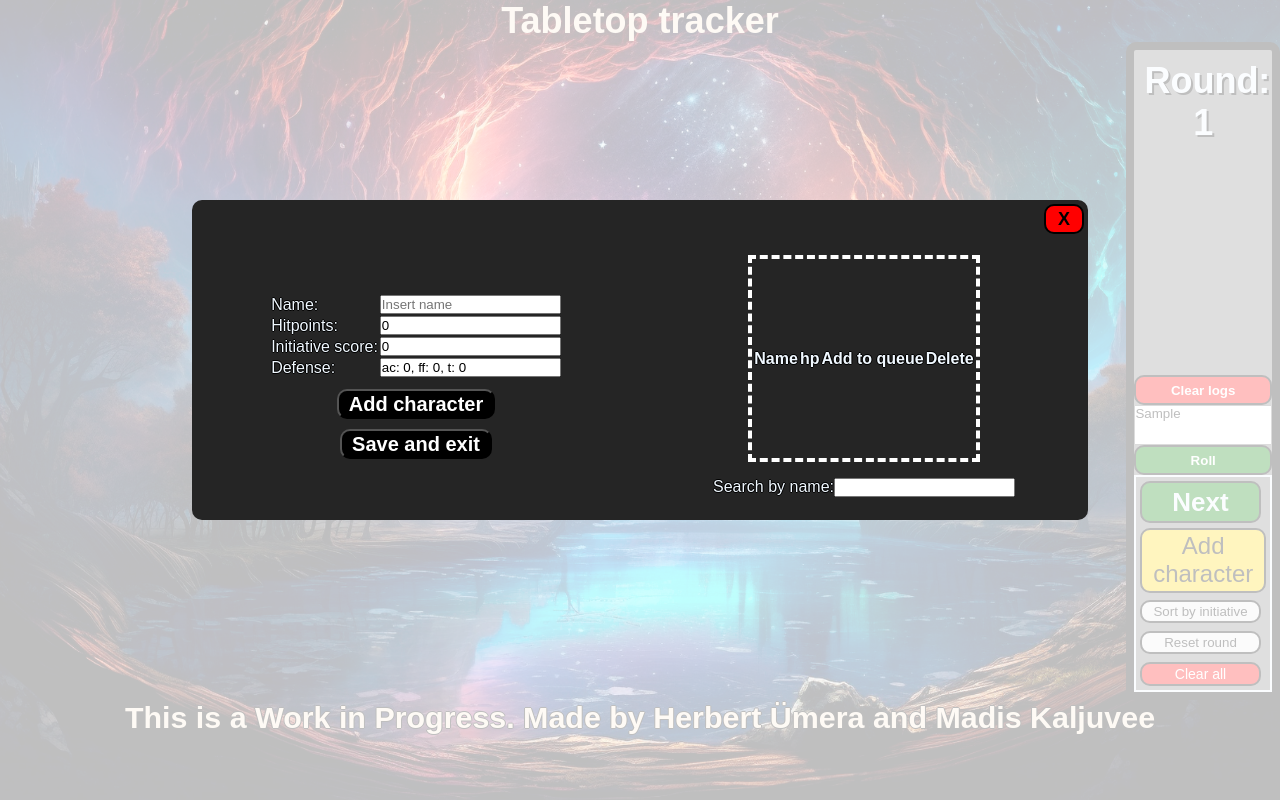
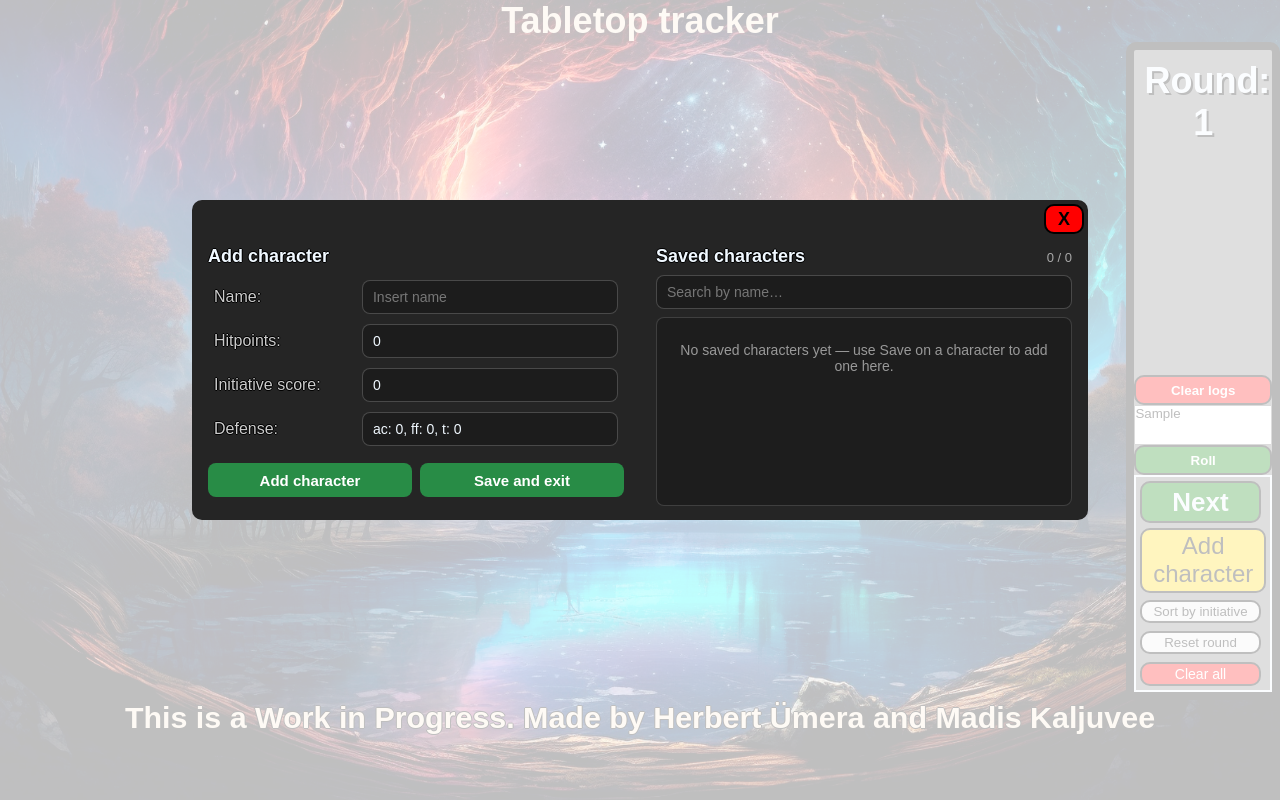
Before and after one commit to PlatypusIV/tabletop_initiative_tracker, a React (Vite) app: page / in a window 1280 px wide. Both pictures are taken after typing "Sample" into the empty fields and a click on the button "Add character". Built offline with nearby package versions, Linux system fonts and the light colour scheme.

Commit message:
improved character saving and character edit modal

```diff
--- a/src/components/CharacterEditModal/CharacterEditModal.css
+++ b/src/components/CharacterEditModal/CharacterEditModal.css
@@ -53,20 +53,83 @@
   bottom: 0;
   display: flex;
   flex-direction: column;
-  justify-content: center;
-  align-items: center;
+  justify-content: flex-start;
+  align-items: stretch;
+  padding: 0 16px;
+  box-sizing: border-box;
+  gap: 8px;
+}
+
+.characterEditHeader {
+  display: flex;
+  align-items: baseline;
+}
+
+.characterEditHeader h3,
+.savedCharacterHeader h3 {
+  margin: 0;
+  font-size: 18px;
+}
+
+.characterEditTable {
+  width: 100%;
+  border-collapse: collapse;
+}
+
+.characterEditTable td {
+  padding: 5px 6px;
+  vertical-align: middle;
+}
+
+.characterEditTable td:first-child {
+  white-space: nowrap;
+  color: rgba(255, 255, 255, 0.8);
+}
+
+.characterEditInput,
+.savedCharacterSearchInput {
+  width: 100%;
+  box-sizing: border-box;
+  padding: 8px 10px;
+  border: 1px solid rgba(255, 255, 255, 0.2);
+  border-radius: 8px;
+  background-color: rgb(28, 28, 28);
+  color: aliceblue;
+  font-size: 14px;
+  outline: none;
+  transition: border-color 0.15s ease, box-shadow 0.15s ease;
+}
+
+.characterEditInput::placeholder,
+.savedCharacterSearchInput::placeholder {
+  color: rgba(255, 255, 255, 0.4);
+}
+
+.characterEditInput:focus,
+.savedCharacterSearchInput:focus {
+  border-color: rgba(120, 180, 255, 0.8);
+  box-shadow: 0 0 0 2px rgba(120, 180, 255, 0.25);
+}
+
+.characterEditButtonRow {
+  display: flex;
+  flex-direction: row;
+  flex-wrap: wrap;
+  gap: 8px;
+  margin-top: 4px;
 }
 
 .characterEditConfirmButton {
-  margin-top: 10px;
-  height: 30px;
-  font-size: 20px;
+  flex: 1;
+  min-height: 34px;
+  font-size: 15px;
   font-weight: bold;
   color: rgb(255, 255, 255);
-  padding-left: 10px;
-  padding-right: 10px;
-  background-color: rgb(0, 0, 0);
-  border-radius: 10px;
+  padding: 6px 12px;
+  border: none;
+  border-radius: 8px;
+  cursor: pointer;
+  transition: background-color 0.12s ease;
 }
 
 .characterLoadContainer {
@@ -75,27 +138,168 @@
   bottom: 0;
   display: flex;
   flex-direction: column;
-  justify-content: center;
+  justify-content: flex-start;
+  align-items: stretch;
+  padding: 0 16px;
+  box-sizing: border-box;
+  gap: 8px;
+}
+
+.savedCharacterHeader {
+  display: flex;
+  flex-direction: row;
+  align-items: baseline;
+  justify-content: space-between;
+}
+
+.savedCharacterCount {
+  font-size: 13px;
+  color: rgba(255, 255, 255, 0.6);
+  text-shadow: none;
+}
+
+.searchSavedCharacterDiv {
+  position: relative;
+  display: flex;
   align-items: center;
 }
 
-.characterLoadContainer div {
-  margin-top: 8px;
-  margin-bottom: 8px;
+.savedCharacterSearchInput {
+  /* extra right padding leaves room for the clear button */
+  padding-right: 30px;
+}
+
+.savedCharacterSearchClear {
+  position: absolute;
+  right: 6px;
+  width: 20px;
+  height: 20px;
+  padding: 0;
+  display: flex;
+  align-items: center;
+  justify-content: center;
+  border: none;
+  border-radius: 50%;
+  background-color: rgba(255, 255, 255, 0.15);
+  color: aliceblue;
+  font-size: 11px;
+  line-height: 1;
+  cursor: pointer;
+}
+
+.savedCharacterSearchClear:hover {
+  background-color: rgba(255, 255, 255, 0.3);
 }
 
 .savedCharacteTableContainer {
-  max-height: 80%;
-  min-height: 80%;
+  flex: 1;
+  min-height: 0;
+  overflow-y: auto;
+  border: 1px solid rgba(255, 255, 255, 0.15);
+  border-radius: 8px;
+  background-color: rgba(0, 0, 0, 0.2);
+  scrollbar-width: thin;
+  scrollbar-color: rgba(255, 255, 255, 0.3) transparent;
+}
+
+.savedCharacteTableContainer::-webkit-scrollbar {
+  width: 8px;
+}
+
+.savedCharacteTableContainer::-webkit-scrollbar-thumb {
+  background-color: rgba(255, 255, 255, 0.25);
+  border-radius: 8px;
 }
 
 .savedCharacterTable {
-  border: white dashed 4px;
-  height: 100%;
-  overflow-y: scroll;
+  width: 100%;
+  border-collapse: collapse;
 }
 
-.searchSavedCharacterDiv {
+.savedCharacterTable thead th {
+  position: sticky;
+  top: 0;
+  z-index: 1;
+  background-color: rgb(45, 45, 45);
+  color: rgba(255, 255, 255, 0.7);
+  font-size: 12px;
+  text-transform: uppercase;
+  letter-spacing: 0.04em;
+  text-align: left;
+  padding: 8px 10px;
+}
+
+.savedCharacterRow {
+  border-top: 1px solid rgba(255, 255, 255, 0.08);
+  transition: background-color 0.12s ease;
+}
+
+.savedCharacterRow:hover {
+  background-color: rgba(255, 255, 255, 0.06);
+}
+
+.savedCharacterRow td {
+  padding: 6px 10px;
+  vertical-align: middle;
+}
+
+.savedCharacterNameCell p {
+  margin: 0;
+  font-weight: bold;
+}
+
+.savedCharacterStatCell {
+  display: flex;
+  flex-direction: column;
+  font-size: 12px;
+  color: rgba(255, 255, 255, 0.7);
+  text-shadow: none;
+}
+
+.savedCharacterAddButton,
+.savedCharacterDeleteButton {
+  border: none;
+  border-radius: 6px;
+  font-weight: bold;
+  cursor: pointer;
+  transition: background-color 0.12s ease;
+}
+
+.savedCharacterAddButton {
+  padding: 5px 12px;
+  color: #fff;
+}
+
+/* shared green action color for the confirm and add buttons */
+.characterEditConfirmButton,
+.savedCharacterAddButton {
+  background-color: rgb(40, 140, 70);
+}
+
+.characterEditConfirmButton:hover,
+.savedCharacterAddButton:hover {
+  background-color: rgb(50, 165, 85);
+}
+
+.savedCharacterDeleteButton {
+  width: 26px;
+  height: 26px;
+  padding: 0;
+  background-color: rgb(170, 45, 45);
+  color: #fff;
+}
+
+.savedCharacterDeleteButton:hover {
+  background-color: rgb(205, 55, 55);
+}
+
+.savedCharacterEmpty {
+  margin: 0;
+  padding: 24px 16px;
+  text-align: center;
+  font-size: 14px;
+  color: rgba(255, 255, 255, 0.55);
+  text-shadow: none;
 }
 
 @media only screen and (max-width: 600px) {
@@ -110,4 +314,31 @@
   .characterEditConfirmButton {
     font-size: 14px;
   }
+
+  .characterAdditionContainer {
+    flex-direction: column;
+  }
+
+  .characterEditContentContainer,
+  .characterLoadContainer {
+    width: 100%;
+    height: 50%;
+  }
+
+  .characterLoadContainer {
+    padding: 0 8px;
+  }
+
+  .savedCharacterHeader h3 {
+    font-size: 15px;
+  }
+
+  .savedCharacterTable thead th {
+    font-size: 10px;
+    padding: 6px 6px;
+  }
+
+  .savedCharacterRow td {
+    padding: 5px 6px;
+  }
 }
--- a/src/components/CharacterEditModal/CharacterEditModal.tsx
+++ b/src/components/CharacterEditModal/CharacterEditModal.tsx
@@ -87,15 +87,16 @@ export default function CharacterEditModal(props: Props) {
     dispatch(setSavedCharacterCollection(deleteSavedCharacterFromStorage(chara.name)));
   }
 
-  function renderSavedCharacterTable(){
-    return savedCharacterCollection
-      .filter(chara=> chara.name.toLocaleLowerCase().includes(searchTerm.toLocaleLowerCase()))
-      .map(chara=>
-    <tr key={chara.name}>
-      <td><p>{chara.name}</p></td>
-      <td><p>Hp: {chara.hitpoints || 0}</p></td>
-      <td><button onClick={()=>onAddSavedCharacter(chara)}>Add</button></td>
-      <td><button onClick={()=>onDeleteSavedCharacter(chara)}>X</button></td>
+  const filteredSavedCharacters = savedCharacterCollection
+    .filter(chara=> chara.name.toLocaleLowerCase().includes(searchTerm.toLocaleLowerCase()));
+
+  function renderSavedCharacterRows(){
+    return filteredSavedCharacters.map(chara=>
+    <tr key={chara.name} className='savedCharacterRow'>
+      <td className='savedCharacterNameCell'><p>{chara.name}</p></td>
+      <td className='savedCharacterStatCell'><span>Hp {chara.hitpoints || 0}</span><span>Init {chara.initiativeScore || 0}</span></td>
+      <td><button className='savedCharacterAddButton' onClick={()=>onAddSavedCharacter(chara)}>Add</button></td>
+      <td><button className='savedCharacterDeleteButton' onClick={()=>onDeleteSavedCharacter(chara)} title={`Delete ${chara.name}`}>✕</button></td>
     </tr>
       );
   }
@@ -110,47 +111,78 @@ export default function CharacterEditModal(props: Props) {
       </div>
       <div className='characterAdditionContainer'>
 <div className='characterEditContentContainer'>
-        <table>
+        <div className='characterEditHeader'>
+          <h3>{characterToEdit.name === '' ? 'Add character' : 'Edit character'}</h3>
+        </div>
+        <table className='characterEditTable'>
           <tbody>
             <tr>
               <td><label htmlFor="nameInput">Name:</label></td>
 
             <td>
-              <input id='nameInput' type='text' placeholder={characterToEdit?.name || 'Insert name'} onChange={(e)=> setName(e.target.value)} value={name ||  characterToEdit?.name}/>
+              <input className='characterEditInput' id='nameInput' type='text' placeholder={characterToEdit?.name || 'Insert name'} onChange={(e)=> setName(e.target.value)} value={name ||  characterToEdit?.name}/>
             </td>
             </tr>
             <tr>
               <td><label htmlFor="hitpointInput">Hitpoints: </label></td>
-              <td><input type="number" name="hitpointInput" id="hitpointInput" placeholder={characterToEdit.hitpoints?.toString() || '0'} onChange={(e)=>onHitpointChange(e.target.value)} value={hitpoints || characterToEdit.hitpoints}/></td>
+              <td><input className='characterEditInput' type="number" name="hitpointInput" id="hitpointInput" placeholder={characterToEdit.hitpoints?.toString() || '0'} onChange={(e)=>onHitpointChange(e.target.value)} value={hitpoints || characterToEdit.hitpoints}/></td>
             </tr>
             <tr>
               <td><label htmlFor="initiativeScoreInput">Initiative score: </label></td>
-              <td><input type="number" name="initiativeScoreInput" id="initiativeScoreInput" placeholder={characterToEdit.hitpoints?.toString() || '0'} onChange={(e)=>onInitiativeScoreChange(e.target.value)} value={initiativeScore || characterToEdit.initiativeScore}/>
+              <td><input className='characterEditInput' type="number" name="initiativeScoreInput" id="initiativeScoreInput" placeholder={characterToEdit.hitpoints?.toString() || '0'} onChange={(e)=>onInitiativeScoreChange(e.target.value)} value={initiativeScore || characterToEdit.initiativeScore}/>
               </td>
             </tr>
             <tr>
               <td><label htmlFor="defenseInput">Defense: </label></td>
-              <td><input type="text" name="defenseInput" id="defenseInput" placeholder={characterToEdit.defense?.toString() || 'ac: 0, ff:0, t:0'} onChange={(e)=>onDefenseChange(e.target.value)} value={defense || characterToEdit.defense}/>
+              <td><input className='characterEditInput' type="text" name="defenseInput" id="defenseInput" placeholder={characterToEdit.defense?.toString() || 'ac: 0, ff:0, t:0'} onChange={(e)=>onDefenseChange(e.target.value)} value={defense || characterToEdit.defense}/>
               </td>
             </tr>
           </tbody>
         </table>
-      <button onClick={saveCharacter} className='characterEditConfirmButton'>{characterToEdit.name=== '' ? 'Add character' : 'Save changes'}</button>
-      <button onClick={saveCharacterAndClose} className='characterEditConfirmButton'>{characterToEdit.name=== '' ? 'Save and exit' : 'Save changes and close'}</button>
+      <div className='characterEditButtonRow'>
+        <button onClick={saveCharacter} className='characterEditConfirmButton'>{characterToEdit.name=== '' ? 'Add character' : 'Save changes'}</button>
+        <button onClick={saveCharacterAndClose} className='characterEditConfirmButton'>{characterToEdit.name=== '' ? 'Save and exit' : 'Save changes and close'}</button>
+      </div>
       </div>
 
       <div className='characterLoadContainer'>
-        <div className='savedCharacteTableContainer'>
-          <table className='savedCharacterTable'>
-            <tbody>
-              <tr><th>Name</th><th>hp</th><th>Add to queue</th><th>Delete</th></tr>
-              {renderSavedCharacterTable()}
-            </tbody>
-          </table>
+        <div className='savedCharacterHeader'>
+          <h3>Saved characters</h3>
+          <span className='savedCharacterCount'>{filteredSavedCharacters.length} / {savedCharacterCollection.length}</span>
         </div>
         <div className='searchSavedCharacterDiv'>
-          <label htmlFor="savedCharacterSearch">Search by name:</label>
-          <input type="text" id="savedCharacterSearch" onChange={(e)=>onSearchSavedCharacterInputChange(e.target.value)}></input>
+          <input
+            type="text"
+            id="savedCharacterSearch"
+            className='savedCharacterSearchInput'
+            placeholder='Search by name…'
+            value={searchTerm}
+            onChange={(e)=>onSearchSavedCharacterInputChange(e.target.value)}
+          />
+          {searchTerm && (
+            <button
+              type='button'
+              className='savedCharacterSearchClear'
+              onClick={()=>onSearchSavedCharacterInputChange('')}
+              title='Clear search'
+            >✕</button>
+          )}
+        </div>
+        <div className='savedCharacteTableContainer'>
+          {savedCharacterCollection.length === 0 ? (
+            <p className='savedCharacterEmpty'>No saved characters yet — use Save on a character to add one here.</p>
+          ) : filteredSavedCharacters.length === 0 ? (
+            <p className='savedCharacterEmpty'>No matches for “{searchTerm}”.</p>
+          ) : (
+            <table className='savedCharacterTable'>
+              <thead>
+                <tr><th>Name</th><th>Stats</th><th>Add</th><th>Del</th></tr>
+              </thead>
+              <tbody>
+                {renderSavedCharacterRows()}
+              </tbody>
+            </table>
+          )}
         </div>
       </div>
       </div>
```
Also changed, not shown: toDoList.txt.
